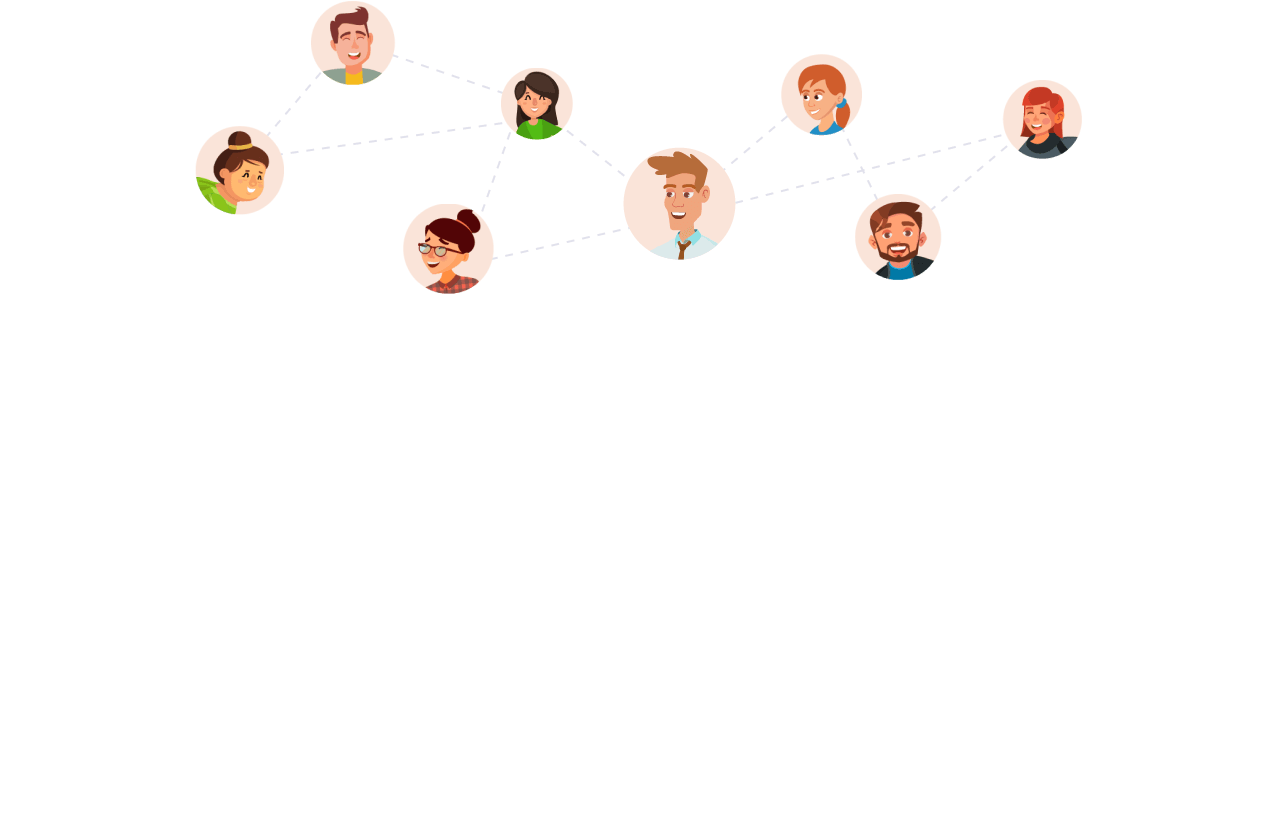
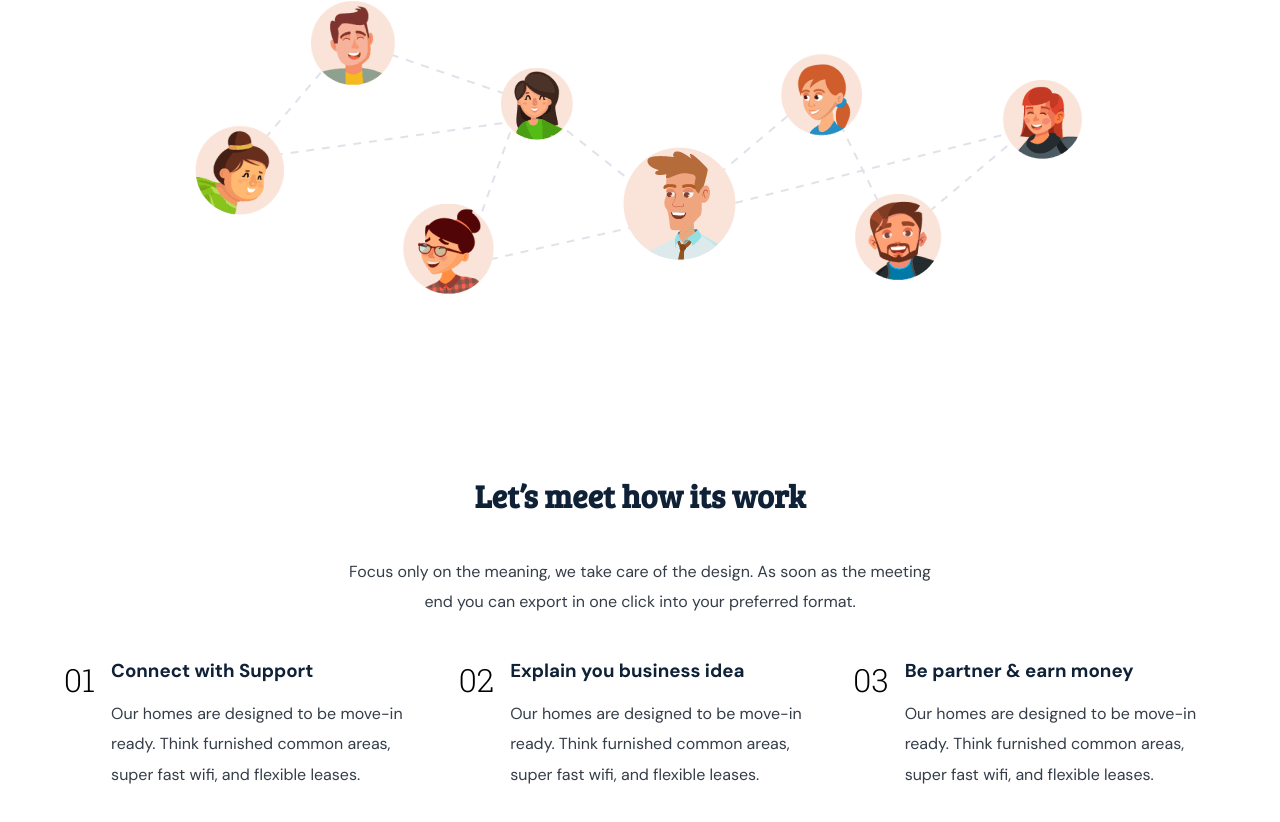
Before and after one commit to S-Solomon/Agency-Creative, a React (Create React App) app: page / in a window 1280 px wide. Shown: the part 3366-4188 px from the top of the page. Before the commit the page ends 3840 px from the top, so only its background shows below. Built offline with nearby package versions, Linux system fonts and the light colour scheme.

Commit message:
meet section

```diff
--- /dev/null
+++ b/src/components/MeetWork.js
@@ -0,0 +1,194 @@
+import React from 'react'
+import styled from 'styled-components'
+
+const MeetWork = () => {
+    return (
+        <MeetWorkStyled>
+            <h2>Let’s meet how its work</h2>
+            <p>Focus only on the meaning, we take care of the design. As soon as the meeting end you can export in one click into your preferred format.</p>
+            <GridStyled>
+                <div className="support">
+                    <div className="digit">01</div>
+                    <div className="textContainer">
+                        <h3>Connect with Support</h3>
+                        <p>Our homes are designed to be move-in ready. Think furnished common areas, super fast wifi, and flexible leases.</p>
+                    </div>
+                </div>
+
+                <div className="business">
+                    <div className="digit">02</div>
+                    <div className="textContainer">
+                        <h3>Explain you business idea</h3>
+                        <p>Our homes are designed to be move-in ready. Think furnished common areas, super fast wifi, and flexible leases.</p>
+                    </div>
+                </div>
+
+                <div className="money">
+                    <div className="digit">03</div>
+                    <div className="textContainer">
+                        <h3>Be partner & earn money</h3>
+                        <p>
+                        Our homes are designed to be move-in ready. Think furnished common areas, super fast wifi, and flexible leases.
+                        </p>
+                    </div>
+                </div>
+            </GridStyled>
+        </MeetWorkStyled>
+    )
+}
+
+export default MeetWork
+
+const MeetWorkStyled = styled.div`
+    display: flex;
+    flex-direction: column;
+    justify-content: center;
+    align-content: center;
+    h2 {
+        text-align: center;
+        @media (min-width: 1024px) {
+            font-size: 2rem;
+        }
+        @media (min-width: 1440px) {
+            font-size: 2.5rem;
+        }
+    }
+    p {
+        padding: 1rem 0;
+        max-width: 600px;
+        text-align: center;
+        margin: 0 auto;
+        @media (min-width: 768px) {
+            padding: 2rem 0;
+        }
+        @media (min-width: 1024px) {
+            padding: 2.5rem 0;
+        }
+        @media (min-width: 1440px) {
+            padding: 3rem 0;
+        }
+        @media (min-width: 1800px) {
+            padding: 4rem 0;
+        }
+    }
+`;
+
+
+const GridStyled = styled.div`
+    display: grid;
+    grid-template-columns: 1fr;
+    @media (min-width: 768px) {
+        grid-template-columns: 1fr 1fr;
+        gap: 1rem;
+    }
+    @media (min-width: 1024px) {
+        grid-template-columns: 1fr 1fr 1fr;
+        gap: 2rem;
+    }
+
+    .support {
+        @media (min-width: 768px) {
+            display: flex;
+        }
+        .digit {
+            font-family: 'Roboto Slab',serif;
+            font-weight: 300;
+            font-size: 32px;
+            text-align: center;
+            @media (min-width: 768px) {
+                padding-right: 1rem;
+            }
+        }
+        .textContainer {
+            text-align: center;
+            p {
+                padding-top: 1rem;
+
+            }
+            h3 {
+                font-family: 'DM Sans', sans-serif;
+            }
+            @media (min-width: 768px) {
+                display: flex;
+                flex-direction: column;
+                h3 {
+                    text-align: left;
+                }
+                p {
+                    text-align: left;
+                    /* padding-top: 1rem; */
+                }
+            }
+        }
+    }
+
+    .business {
+        @media (min-width: 768px) {
+            display: flex;
+        }
+        .digit {
+            text-align: center;
+            font-family: 'Roboto Slab',serif;
+            font-weight: 300;
+            font-size: 32px;
+            @media (min-width: 768px) {
+                padding-right: 1rem;
+            }
+        }
+        .textContainer {
+            text-align: center;
+            p {
+                padding-top: 1rem;
+            }
+            h3 {
+                font-family: 'DM Sans', sans-serif;
+            }
+            @media (min-width: 768px) {
+                display: flex;
+                flex-direction: column;
+                h3 {
+                    text-align: left;
+                }
+                p {
+                    text-align: left;
+                    /* padding-top: 1rem; */
+                }
+            }
+        }
+    }
+
+    .money {
+        @media (min-width: 768px) {
+            display: flex;
+        }
+        .digit {
+            text-align: center;
+            font-family: 'Roboto Slab',serif;
+            font-weight: 300;
+            font-size: 32px;
+            @media (min-width: 768px) {
+                padding-right: 1rem;
+            }
+        }
+        .textContainer {
+            text-align: center;
+            p {
+                padding-top: 1rem;
+            }
+            h3 {
+                font-family: 'DM Sans', sans-serif;
+            }
+            @media (min-width: 768px) {
+                display: flex;
+                flex-direction: column;
+                h3 {
+                    text-align: left;
+                }
+                p {
+                    text-align: left;
+                    /* padding-top: 1rem; */
+                }
+            }
+        }
+    }
+`;
--- a/src/sections/Work.js
+++ b/src/sections/Work.js
@@ -1,5 +1,6 @@
 import React from 'react'
 import styled from 'styled-components'
+import MeetWork from '../components/MeetWork'
 import { MainLayout, InnerLayout } from '../styles/Layouts'
 
 const Work = () => {
@@ -7,6 +8,7 @@ const Work = () => {
         <WorkStyled>
             <MainLayout>
                 <InnerLayout>
+                <MeetWork />
                 </InnerLayout>
             </MainLayout>
         </WorkStyled>
```
